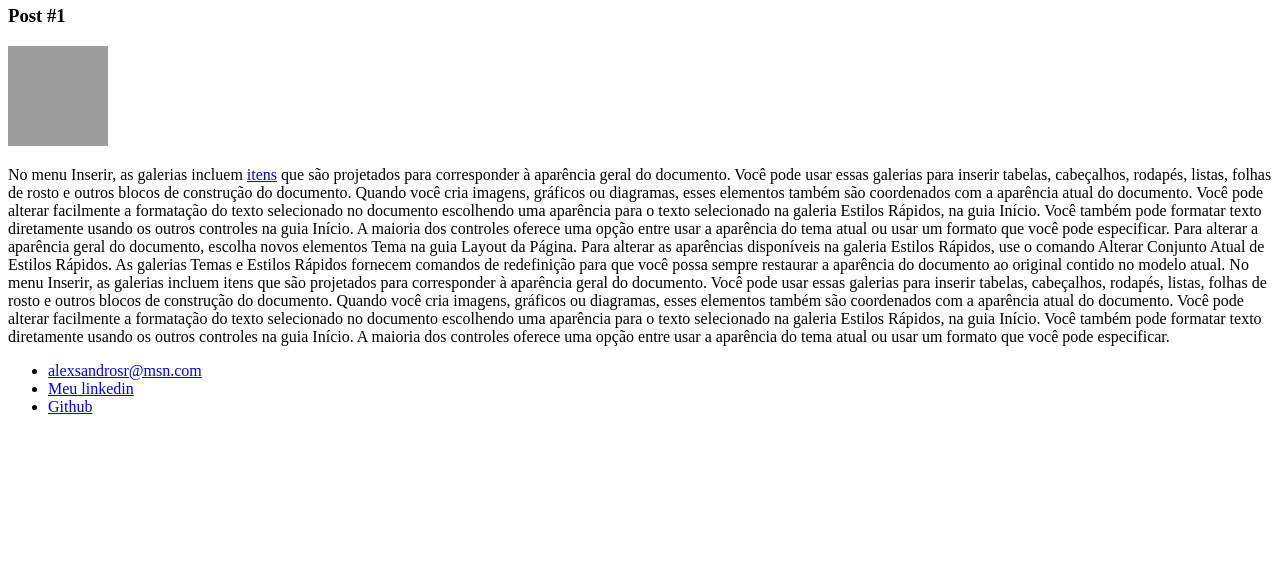
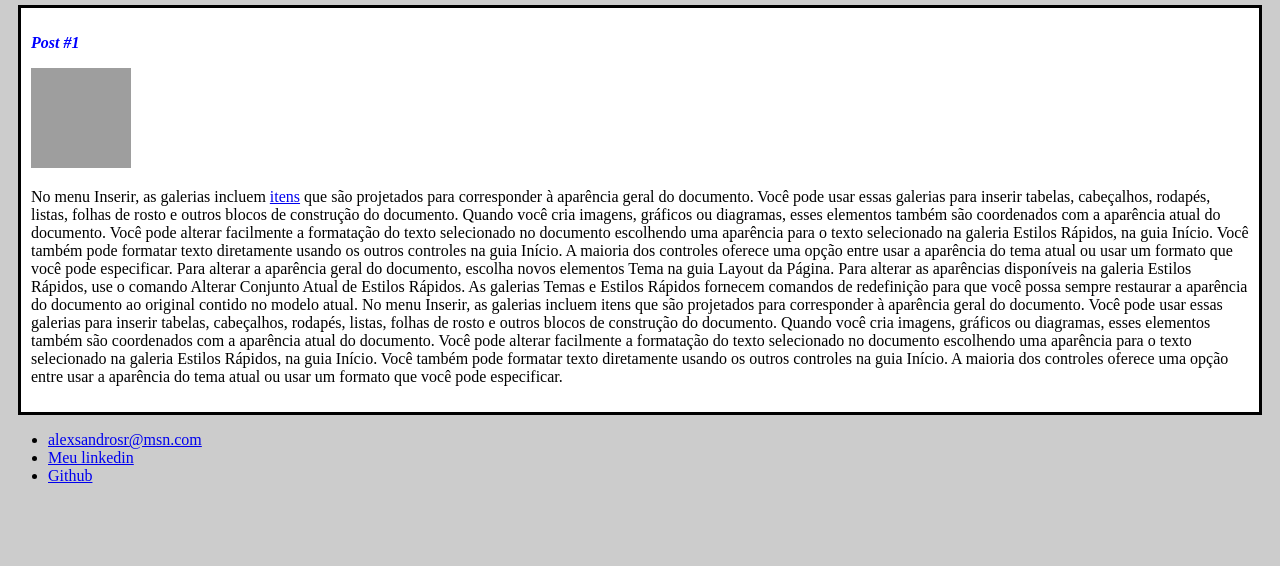
Before and after one commit to alexsandrosr88/Dio-bootcamp, a plain HTML site: page HTML-CSS/index.html in a window 1280 px wide. Shown: the part 234-800 px from the top of the page. Drawn offline with Linux system fonts and the light colour scheme; grey boxes are pictures that could not be loaded.

Commit message:
Iniciado o curso de CSS

```diff
--- a/HTML-CSS/index.html
+++ b/HTML-CSS/index.html
@@ -4,20 +4,21 @@
     <meta charset="UTF-8">
     <meta http-equiv="X-UA-Compatible" content="IE=edge">
     <meta name="viewport" content="width=device-width, initial-scale=1.0">
+    <link rel="stylesheet" href="style.css">
     <title>Alexsandro</title>
 </head>
 <body>
     <header>
         <img src="pankaj-patel.jpg" width="100" height="100" alt="Ilustração do rosto de Lucas Vilaboim">
-        <h1>Alexsandro da Silva Ramos</h1>
+        <h1 id="title">Alexsandro da Silva Ramos</h1>
     </header>
     <section>
         <header>
-            <h2>Posts</h2>
+            <h2 class="subtitle">Posts</h2>
         </header>
-        <article>
+        <article class="post">
             <header>
-                <h3>Post #1</h3>
+                <h3 class="post_title">Post #1</h3>
                 <img src="pankaj-patel.jpg" alt="Editor de texto mostrando códigos HTML" width="100" height="100">
             </header>
             <p>No menu Inserir, as galerias incluem <a href="www.google.com.br" target="_blank">itens</a> que são projetados para corresponder à aparência geral do documento. Você pode usar essas galerias para inserir tabelas, cabeçalhos, rodapés, listas, folhas de rosto e outros blocos de construção do documento. Quando você cria imagens, gráficos ou diagramas, esses elementos também são coordenados com a aparência atual do documento.
--- /dev/null
+++ b/HTML-CSS/style.css
@@ -0,0 +1,16 @@
+body{
+    background-color: #ccc;
+}
+#title,.subtitle,.post_title{
+    color:blue;
+}
+.post_title{
+    font-size: 16px;
+    font-style: italic;
+}
+.post{
+    background-color: #fff;
+    padding: 10px;
+    border:3px solid #000;
+    margin: 10px;
+}
```
